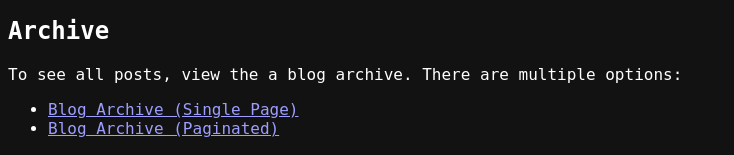
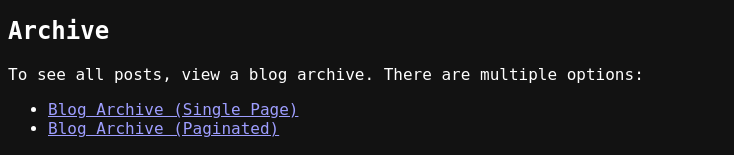
Before and after one commit to cncoulter/podcasts.camcoulter.com, an Eleventy site: page src/blog/index.html in a window 1280 px wide. Shown: the part 622-777 px from the top of the page, without its empty margins (0-734 px from the left). Built offline with nearby package versions, Linux system fonts and the light colour scheme; Eleventy itself is replaced by a stand-in of ours; files that its build step writes are made by us from their sources.

Commit message:
Fix typo

```diff
--- a/src/blog/index.html
+++ b/src/blog/index.html
@@ -15,7 +15,7 @@ showXPosts: 2
 
 <h2>Archive</h2>
 
-<p>To see all posts, view the a blog archive. There are multiple options:</p>
+<p>To see all posts, view a blog archive. There are multiple options:</p>
 
 <ul>
 	<li><a href="/blog/archive-single-page/">Blog Archive (Single Page)</a></li>
```
